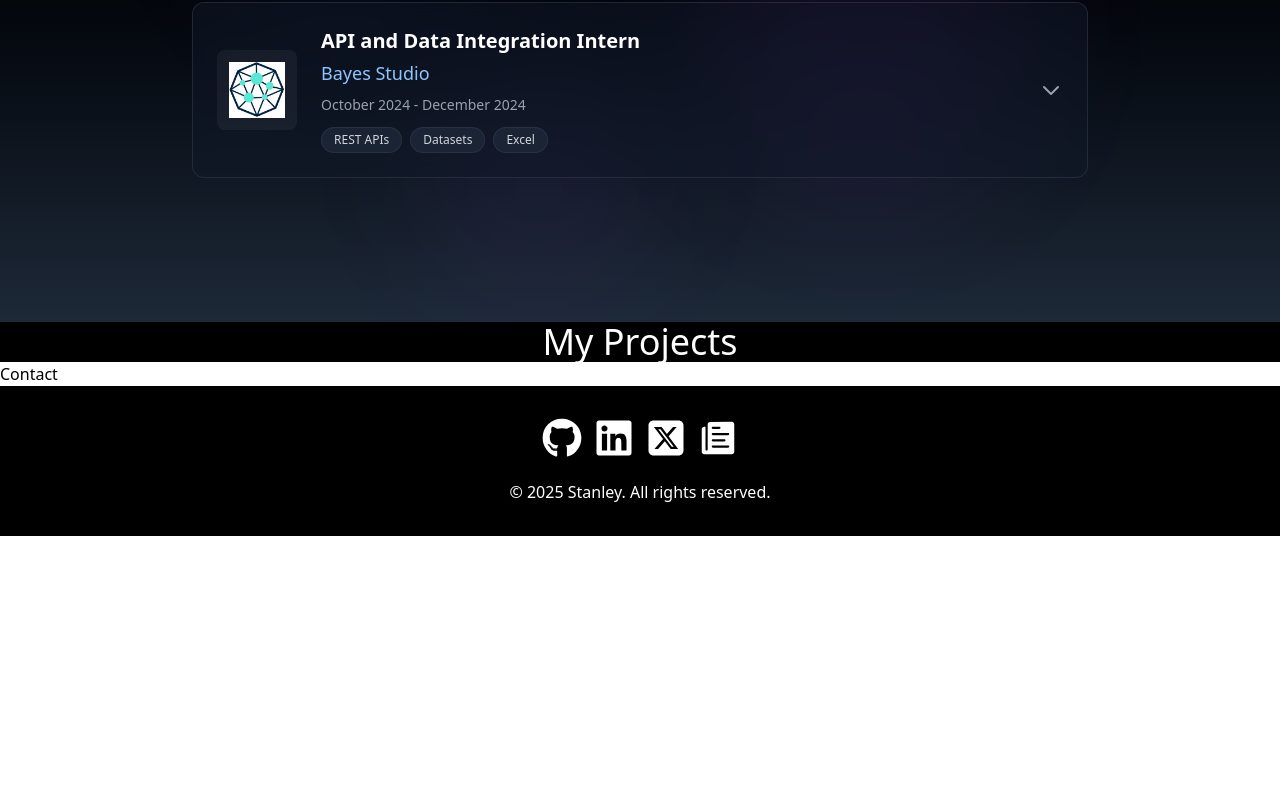
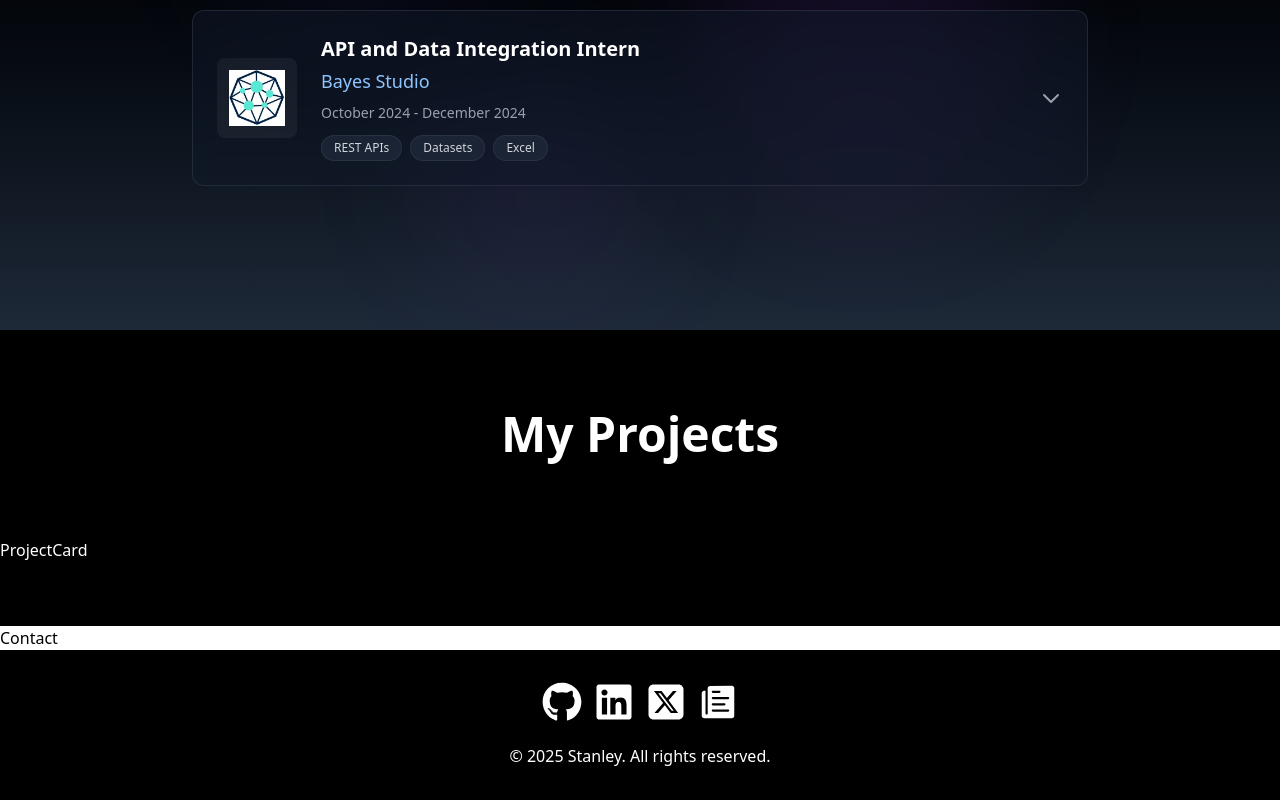
Before and after one commit to stanleypangg/Portfolio, a React (Vite) app: page / in a window 1280 px wide. Shown: the part 3092-3892 px from the top of the page. Before the commit the page ends 3628 px from the top, so only its background shows below. Built offline with nearby package versions, Linux system fonts and the light colour scheme.

Commit message:
added description text

```diff
--- a/src/App.jsx
+++ b/src/App.jsx
@@ -1,14 +1,12 @@
 import './App.css'
-import { Routes, Route } from 'react-router'
+import { Routes, Route, Navigate } from 'react-router'
 import Home from './pages/Home'
-import About from './pages/About'
-import Project from './pages/Project'
-import Experience from './pages/Experience'
 
 function App() {
   return (
     <Routes>
       <Route path="/" element={<Home />}></Route>
+      <Route path="*" element={<Navigate to="/" replace />} />
       {/* <Route path="/about" element={<About />}></Route>
       <Route path="/project" element={<Project />}></Route>
       <Route path="/experience" element={<Experience />}></Route> */}
--- a/src/components/IconBar.jsx
+++ b/src/components/IconBar.jsx
@@ -16,7 +16,7 @@ const IconBar = ({ size }) => {
     },
     {
       'icon': FaSquareXTwitter,
-      'link': ''
+      'link': 'https://x.com/StanleyPan35744'
     },
     {
       'icon': IoIosPaper,
--- /dev/null
+++ b/src/components/ProjectCard.jsx
@@ -0,0 +1,9 @@
+import React from 'react'
+
+const ProjectCard = ({ imagePath, name, link, description, technologies }) => {
+  return (
+    <div>ProjectCard</div>
+  )
+}
+
+export default ProjectCard
--- a/src/pages/Experience.jsx
+++ b/src/pages/Experience.jsx
@@ -9,7 +9,7 @@ const Experience = () => {
       companyLink: 'https://www.spglobal.com/market-intelligence/en',
       role: 'Software Developer Intern',
       date: 'May 2025 - August 2025',
-      description: 'Lorem Ipsum',
+      description: 'Developed and deployed machine learning-driven anomaly detection systems using Python (scikit-learn, pandas, NumPy) to automate vendor data feed quality checks, reducing manual verification processes by 75% and significantly improving Reference Data team efficiency. Built and integrated AWS SageMaker-deployed ML models into S&P Global\'s internal React-based developer tools, accelerating data anomaly analysis workflows by 40% for over 50 internal users. Collaborated with cross-functional teams to enhance data integrity processes and streamline operational workflows across the organization.',
       technologies: ['AWS', 'Python', 'NumPy', 'pandas', 'scikit-learn', 'JavaScript', 'React.js', 'Node.js', 'PostgreSQL']
     },
     {
@@ -18,7 +18,7 @@ const Experience = () => {
       companyLink: 'https://seismic.skule.ca/',
       role: 'Digital Solution Specialist',
       date: 'May 2025 - Present',
-      description: 'Lorem Ipsum',
+      description: 'Led the development and maintenance of the University of Toronto Seismic Design Team\'s official website, enhancing the team\'s digital presence and improving information accessibility for students and stakeholders. Implemented modern web technologies to create a responsive, user-friendly platform that effectively showcases the team\'s engineering projects, competition achievements, and recruitment initiatives. Collaborated with team leadership to ensure the website accurately represents the organization\'s mission and facilitates seamless communication with the engineering community.',
       technologies: ['JavaScript', 'React.js', 'Node.js']
     },
     {
@@ -27,7 +27,7 @@ const Experience = () => {
       companyLink: 'https://knowlecy.com/',
       role: 'Software Engineer',
       date: 'January 2025 - April 2025',
-      description: 'Lorem Ipsum',
+      description: 'Led full-stack development in a 6-person Agile team, building core mind mapping functionality for LitInsight, Knowlecy\'s AI-powered research platform. Spearheaded frontend architecture using Next.js and FastAPI to create intuitive interfaces for exploring and annotating research paper concepts, achieving 95% user satisfaction based on A/B testing data. Collaborated closely with cross-functional teams to deliver scalable solutions using TypeScript, Python, and Neo4j, enhancing the platform\'s ability to visualize complex research relationships and improve academic workflow efficiency.',
       technologies: ['TypeScript', 'Next.js', 'React.js', 'Node.js', 'Python', 'FastAPI', 'Neo4j']
     },
     {
@@ -36,7 +36,7 @@ const Experience = () => {
       companyLink: 'https://bayesstudio.com/',
       role: 'API and Data Integration Intern',
       date: 'October 2024 - December 2024',
-      description: 'Lorem Ipsum',
+      description: 'Researched and integrated geospatial, meteorological, and wildfire data from 8+ external APIs, developing comprehensive data pipeline documentation that reduced integration time by 50% for ML teams. Collaborated closely with ML engineers to define precise data requirements for wildfire prediction models, ensuring 99.9% data quality and seamless alignment with system architecture goals. Streamlined data workflows and established best practices for API integration, significantly improving the efficiency of machine learning model development processes.',
       technologies: ['REST APIs', 'Datasets', 'Excel']
     }
   ]
@@ -55,7 +55,7 @@ const Experience = () => {
 
       {/* Content */}
       <div className='relative z-10 text-white py-10 sm:py-16 md:py-20 px-4'>
-        <h1 className='mb-16 text-center text-4xl sm:text-5xl font-semibold bg-gradient-to-r from-white to-gray-300 bg-clip-text text-transparent pb-2'>
+        <h1 className='mb-18 text-center text-4xl sm:text-5xl font-semibold bg-gradient-to-r from-white to-gray-300 bg-clip-text text-transparent pb-2'>
           Experience
         </h1>
         <div className='space-y-6'>
--- a/src/pages/Project.jsx
+++ b/src/pages/Project.jsx
@@ -1,17 +1,35 @@
 import React from 'react'
+import ProjectCard from '../components/ProjectCard'
 
 const Project = () => {
+  const projects = [
+    {
+      imagePath: '',
+      name: 'Cool Project',
+      link: '',
+      description: '',
+      technologies: []
+    },
+  ]
+
   return (
-    <section
-      className='w-full relative overflow-hidden bg-black text-white'
-      // style={{
-      //   backgroundImage: "url('/projects.gif')",
-      //   backgroundSize: 'cover',
-      //   backgroundRepeat: 'no-repeat',
-      //   backgroundPosition: 'center'
-      // }}
-    >
-      <h1 className='text-center text-4xl'>My Projects</h1>
+    <section className='w-full relative overflow-hidden bg-black text-white pb-16'>
+      <div>
+        <h1 className='sm:py-16 md:py-20 px-4 text-center text-4xl sm:text-5xl py-10 font-semibold'>
+          My Projects
+        </h1>
+      </div>
+      <div>
+        {projects.map((project, index) => (
+          <ProjectCard
+            key={index}
+            imagePath={project.imagePath}
+            link={project.imagePath}
+            description={project.description}
+            technologies={project.technologies}
+          />
+        ))}
+      </div>
     </section>
   )
 }
```
